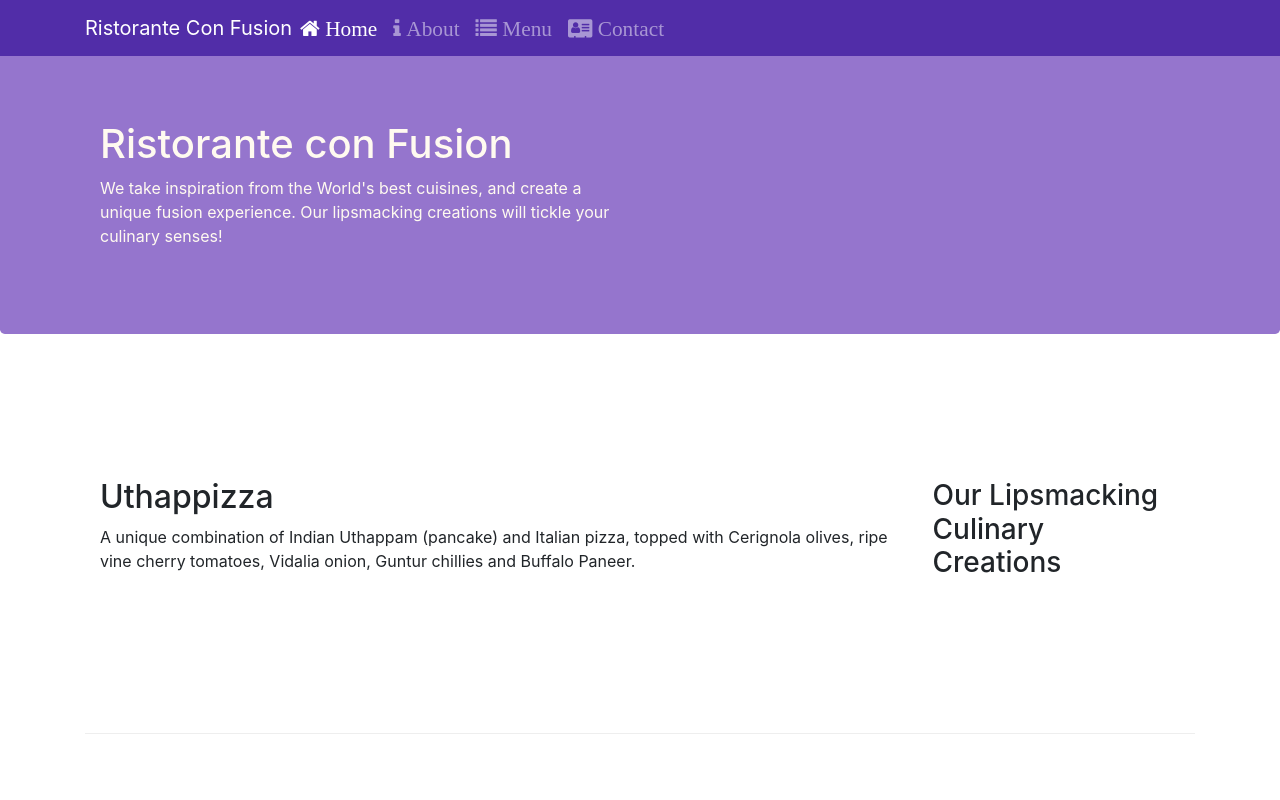
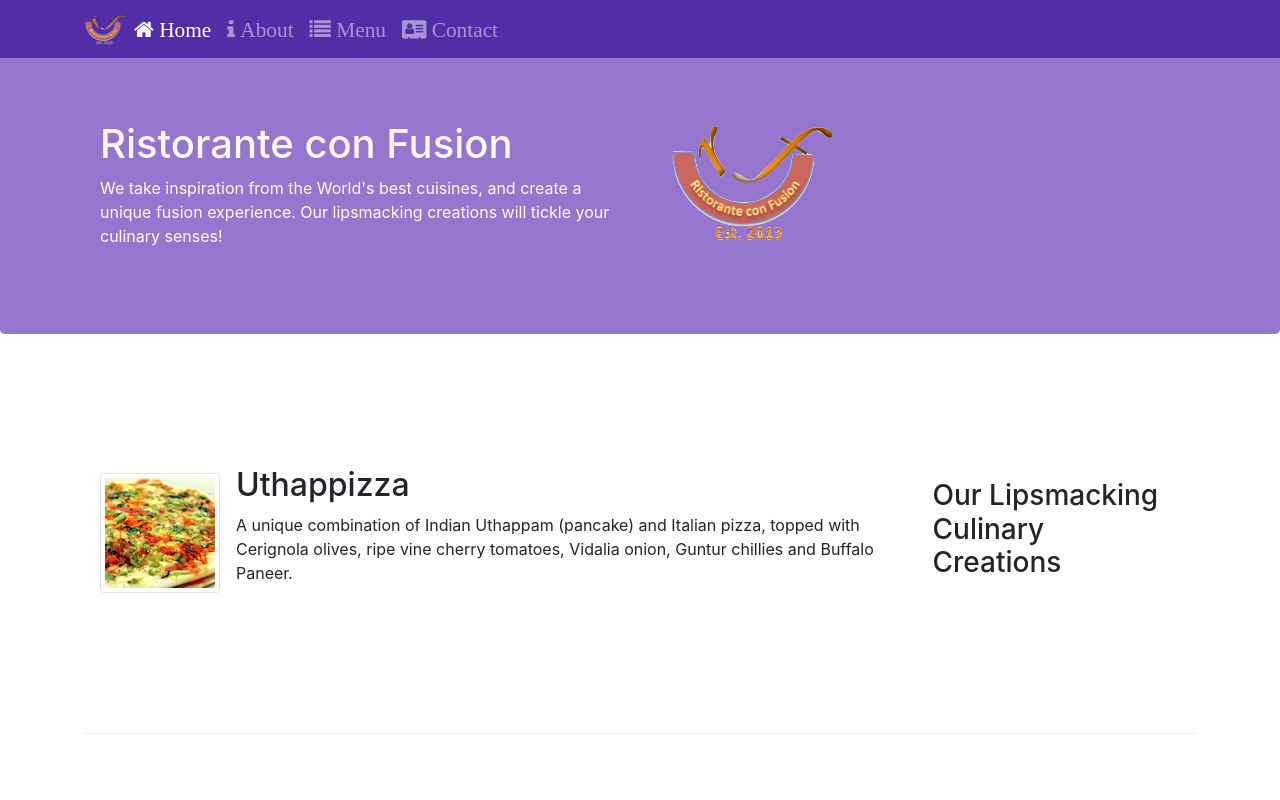
Before and after one commit to TejaswiniKunta/bootstrap, a website: page index.html in a window 1280 px wide. Shown: the top 800 px of the page. Drawn offline with nearby package versions, Linux system fonts and the light colour scheme.

Commit message:
media and images

```diff
--- a/index.html
+++ b/index.html
@@ -20,7 +20,7 @@
         <button class="navbar-toggler" type="button" data-toggle="collapse" data-target="#Navbar">
             <span class="navbar-toggler-icon"></span>
         </button>
-        <a class="navbar-brand mr-auto" href="#">Ristorante Con Fusion</a>
+        <a class="navbar-brand mr-auto" href="#"> <img src="img/logo.png" class="img-fluid" height="30" width="41"></a>
         <div class="collapse navbar-collapse" id="Navbar">
         <ul class="navbar-nav mr-auto">
         <li class="nav-item active"><a class="nav-link" href="#"><span class="fa fa-home fa-lg"> Home</span></a></li>
@@ -39,6 +39,9 @@
                     <p>We take inspiration from the World's best cuisines, and create a unique fusion experience. Our lipsmacking creations will tickle your culinary senses!</p>
                 </div>
                 <div class="col-12 col-sm">
+                    <div class="col-12 col-sm align-self-center">
+                        <img src="img/logo.png" class="img-fluid">
+                    </div>
                 </div>
             </div>
         </div>
@@ -50,8 +53,14 @@
                 <h3>Our Lipsmacking Culinary Creations</h3>
             </div>
             <div class="col col-sm col-md">
-                <h2>Uthappizza</h2>
-                <p>A unique combination of Indian Uthappam (pancake) and Italian pizza, topped with Cerignola olives, ripe vine cherry tomatoes, Vidalia onion, Guntur chillies and Buffalo Paneer.</p>
+                <div class="media">
+                    <img class="d-flex mr-3 img-thumbnail align-self-center" src="img/uthappizza.png" alt="uthappizza">
+                    <div class="media-body">
+                        <h2 class="mt-0">Uthappizza</h2>
+                        <p>A unique combination of Indian Uthappam (pancake) and Italian pizza, topped with Cerignola olives, ripe vine cherry tomatoes, Vidalia onion, Guntur chillies and Buffalo Paneer.</p>
+                    </div>
+                         </div>
+
             </div>
         </div>
 
@@ -71,10 +80,16 @@
                 <h3>Meet our Culinary Specialists</h3>
             </div>
             <div class="col col-sm order-sm-first col-md">
-                <h2>Alberto Somayya</h2>
-                <h4>Executive Chef</h4>
-                <p>Award winning three-star Michelin chef with wide International experience having worked closely with whos-who in the culinary world, he specializes in creating mouthwatering Indo-Italian fusion experiences. </p>
-            </div>
+                <div class="media">
+                    <img src="img/alberto.png" class="d-flex align-self-center img-thumbnail mr-3" alt="alberto">
+                    <div class="media-body">
+                        <h2 class="mt-0">Alberto Somayya</h2>
+                        <h4>Executive Chef</h4>
+                        <p>Award winning three-star Michelin chef with wide International experience having worked closely with whos-who in the culinary world, he specializes in creating mouthwatering Indo-Italian fusion experiences. </p>
+
+                    </div>
+                </div>
+                          </div>
         </div>
     </div>
 
```
Also changed, not shown: img/alberto.png (added), img/buffet.png (added), img/logo.png (added), img/uthappizza.png (added).
